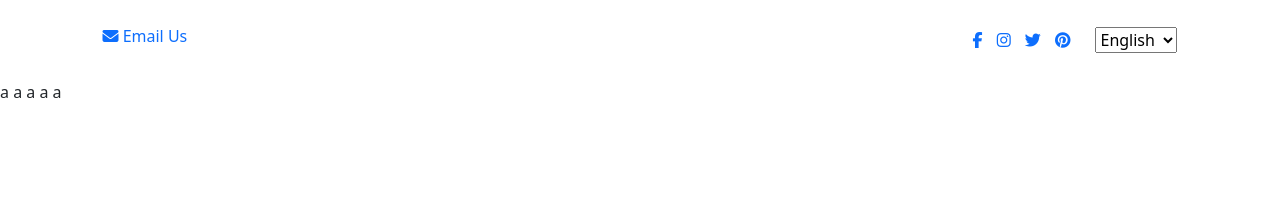
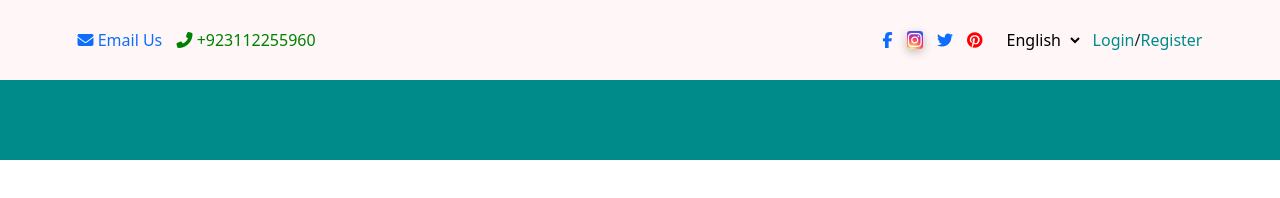
Before and after one commit to feditech/ecommerceWebsite, a plain HTML site: page index.html in a window 1280 px wide. Drawn offline with nearby package versions, Linux system fonts and the light colour scheme.

Commit message:
nav 2 started

```diff
--- a/index.html
+++ b/index.html
@@ -8,8 +8,18 @@
     <link rel="stylesheet" href="style.css" />
     <link rel="stylesheet" href="0bootstrap css files/v4/bootstrap.css" />
     <link rel="stylesheet" href="0bootstrap css files/v5/bootstrap.css" />
-    <link href="https://cdn.jsdelivr.net/npm/bootstrap@5.0.2/dist/css/bootstrap.min.css" rel="stylesheet" integrity="sha384-EVSTQN3/azprG1Anm3QDgpJLIm9Nao0Yz1ztcQTwFspd3yD65VohhpuuCOmLASjC" crossorigin="anonymous">
-    <link href="https://cdn.jsdelivr.net/npm/bootstrap@5.1.0/dist/css/bootstrap.min.css" rel="stylesheet" integrity="sha384-KyZXEAg3QhqLMpG8r+8fhAXLRk2vvoC2f3B09zVXn8CA5QIVfZOJ3BCsw2P0p/We" crossorigin="anonymous">
+    <link
+      href="https://cdn.jsdelivr.net/npm/bootstrap@5.0.2/dist/css/bootstrap.min.css"
+      rel="stylesheet"
+      integrity="sha384-EVSTQN3/azprG1Anm3QDgpJLIm9Nao0Yz1ztcQTwFspd3yD65VohhpuuCOmLASjC"
+      crossorigin="anonymous"
+    />
+    <link
+      href="https://cdn.jsdelivr.net/npm/bootstrap@5.1.0/dist/css/bootstrap.min.css"
+      rel="stylesheet"
+      integrity="sha384-KyZXEAg3QhqLMpG8r+8fhAXLRk2vvoC2f3B09zVXn8CA5QIVfZOJ3BCsw2P0p/We"
+      crossorigin="anonymous"
+    />
     <script
       src="https://kit.fontawesome.com/7b64e0fdd0.js"
       crossorigin="anonymous"
@@ -20,34 +30,68 @@
       <div class="nav1">
         <div class="left">
           <a href="mailto: pubg10923@gmail.com">
-            <label for="mailbox">
-              <i class="fas fa-envelope"></i> Email Us
+            <label for="mailbox" class="mailbox">
+              <i class="fas fa-envelope"></i> Email Us</label
+            ></a
+          >
+          <label for="phone" class="phone">
+            <i class="fas fa-phone-alt"></i> +923112255960
           </label>
-          </a>
         </div>
 
         <div class="right">
           <div class="links">
-           <a href="https://www.facebook.com/"><i class="fa fa-facebook"></i></a>
-           <a href="https://www.instagram.com/"><i class="fa fa-instagram"></i></a>
-           <a href="https://twitter.com/?lang=en"><i class="fa fa-twitter"></i></a>
-           <a href="https://www.pinterest.com/"><i class="fa fa-pinterest"></i></a>
+            <a href="https://www.facebook.com/"
+              ><i class="fa fa-facebook"></i
+            ></a>
+            <a href="https://www.instagram.com/">
+              <i
+                style="
+                  color: white;
+                  background: #d6249f;
+                  background: radial-gradient(
+                    circle at 30% 107%,
+                    #fdf497 0%,
+                    #fdf497 5%,
+                    #fd5949 45%,
+                    #d6249f 60%,
+                    #285aeb 90%
+                  );
+                  box-shadow: 0px 3px 10px rgba(0, 0, 0, 0.25);
+                  padding: 1px 1px;
+                  border-radius: 3px;
+                "
+                class="fa fa-instagram"
+              ></i
+            ></a>
 
+            <a href="https://twitter.com/?lang=en"
+              ><i class="fa fa-twitter"></i
+            ></a>
+            <a href="https://www.pinterest.com/"
+              ><i style="color: red" class="fa fa-pinterest"></i
+            ></a>
           </div>
           <div class="lang">
-          <select name="" id="">
-            <option value="English"> <i class="flag flag-us"></i> English</option>
+            <select name="" id="country" class="lang-select">
+              <option value="English">
+                <i class="flag flag-us"></i> English
+              </option>
               <option value="French">French</option>
               <option value="Spanish">Spanish</option>
             </select>
           </div>
+          <div class="login">
+            <a href="login.html">Login</a>/<a href="signup.html">Register</a>
           </div>
         </div>
+      </div>
+      <!-- Nav 1 ended -->
+
+      <!-- Nav 2 starts -->
+      <div class="nav2">
+
+      </div>
     </header>
-    a
-    a<i class="united kingdom flag m-0"></i>
-    a<i class="flag flag-us"></i>
-    a<i class="flag flag-poland"></i>
-    a<i class="flag flag-china"></i>
   </body>
 </html>
--- a/style.css
+++ b/style.css
@@ -1,12 +1,14 @@
 
+/* background-color: rgb(255, 247, 247); */
+header{
 
-header{
     width: 100%;
 
 
 }
 
 .nav1{
+    background-color: rgb(255, 247, 247);
     width: 100%;
     height: 80px;
     display: flex;
@@ -19,6 +21,16 @@ header{
     flex-basis: 50%;
 
 }
+.nav1 .left a .mailbox{
+    margin: 0 10px 0 0;
+    cursor: pointer;
+
+}
+.nav1 .left .phone{
+    color: green;
+    margin: 0 10px 0 0;
+
+}
 
 .nav1 .right{
     display: flex;
@@ -29,9 +41,44 @@ header{
 }
 
 .nav1 .right .links{
-    margin: 0 20px;
+    margin: 0 5px;
 }
 
 .nav1 .right .links >a{
     margin: 0 5px;
 }
+
+.nav1 .right .links a i{
+    transition: 0.4s ease-in-out;
+}
+
+.nav1 .right .links a i:hover{
+    transform: rotate(360deg);
+}
+
+
+
+
+.nav1 .right .lang{
+    margin: 0 10px;
+}
+.nav1 .right .lang .lang-select{
+    background-color: rgb(255, 247, 247);
+    border: 0;
+}
+
+
+
+
+
+
+.nav1 .right .login a{
+    text-decoration: none;
+    color: darkcyan;
+}
+
+
+.nav2{
+    background-color: darkcyan ;
+    height: 80px;
+}
```
Lines whose indentation alone changed are shown as unchanged.
